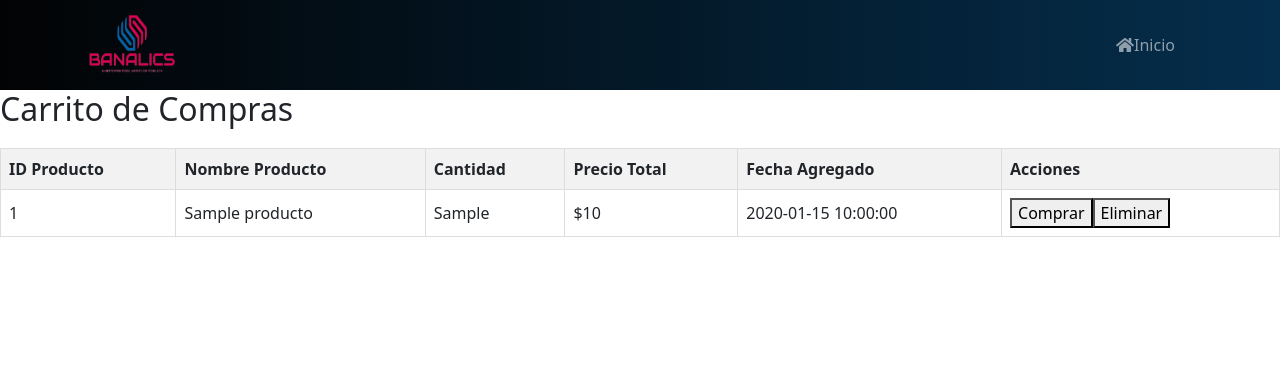
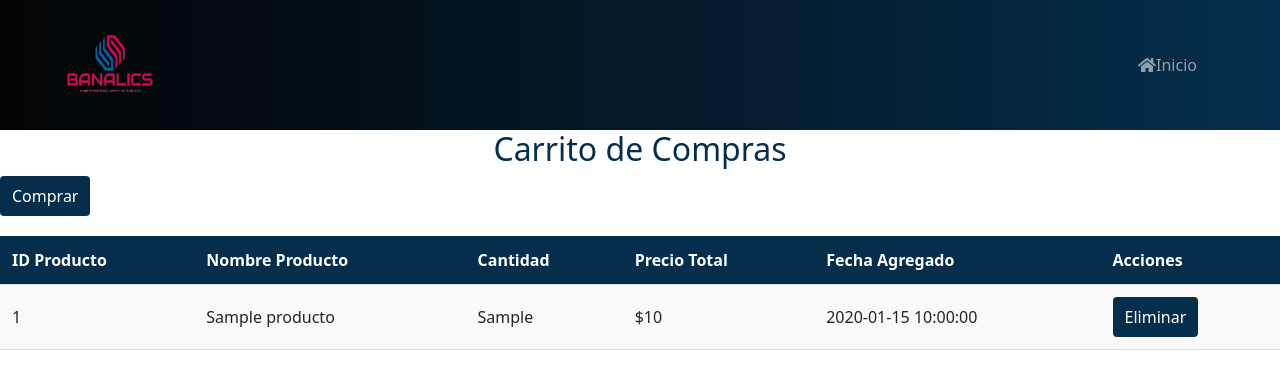
Before and after one commit to Serblaor/Banalics_php, a PHP site: page /pages/carrito.php in a window 1280 px wide. Shown: the top 389 px of the page. Run offline with PHP 8.4, Linux system fonts and the light colour scheme; tables that the repository leaves empty or names only in its code hold one stand-in row (values such as "Sample post"); some libraries are stand-ins or nearby versions.

Commit message:
actualizacion de carrito

```diff
--- a/pages/carrito.php
+++ b/pages/carrito.php
@@ -1,5 +1,6 @@
 <!-- carrito.php -->
 <?php
+include_once '../config/Conexion.php';
 // Inicia la sesión
 session_start();
 
@@ -11,7 +12,8 @@ $nombreUsuario = $usuarioAutenticado ? $_SESSION['nombresUsuario'] : '';
 $imagenUsuario = $usuarioAutenticado ? $_SESSION['imgUsuario'] : '';
 
 // Función para obtener el precio del producto desde la base de datos (ajusta según tu estructura)
-function obtenerPrecioProducto($idProducto) {
+function obtenerPrecioProducto($idProducto)
+{
     // Realiza la consulta para obtener el precio del producto según su ID
     $conexion = new Conexion();
     $conn = $conexion->ConectarDB();
@@ -28,14 +30,18 @@ function obtenerPrecioProducto($idProducto) {
     return $precioProducto;
 }
 
-// Verifica si se recibió el ID del producto
-if (isset($_POST['idProducto'])) {
+// Verifica si se recibió el ID del producto y la cantidad
+if (isset($_POST['idProducto']) && isset($_POST['cantidad'])) {
     $idProducto = $_POST['idProducto'];
     $cantidad = $_POST['cantidad'];
-    $precioTotal = $_POST['precioTotal'];
 
     // Verifica si el ID del producto no está vacío y es un número entero
     if (is_numeric($idProducto) && $idProducto > 0) {
+        // Obtén el precio del producto desde la base de datos
+        $precioProducto = obtenerPrecioProducto($idProducto);
+
+        // Calcula el precio total
+        $precioTotal = $cantidad * $precioProducto;
 
         if (!isset($_SESSION['carrito'])) {
             $_SESSION['carrito'] = [];
@@ -44,19 +50,8 @@ if (isset($_POST['idProducto'])) {
         // Verifica si el producto ya está en el carrito
         if (!in_array($idProducto, $_SESSION['carrito'])) {
             $_SESSION['carrito'][] = $idProducto;
-            echo "Producto agregado al carrito con ID: " . $idProducto;
-        } else {
-            echo "El producto ya está en el carrito.";
-        }
-    } else {
-        echo "Error: ID de producto no válido.";
-    }
-} else {
-    echo "";
-}
+            // echo "Producto agregado al carrito con ID: " . $idProducto;
 
-// Verifica si hay productos en el carrito
-if (!empty($_SESSION['carrito'])) {
             // Conecta con la base de datos
             include_once '../config/Conexion.php';
             $conexion = new Conexion();
@@ -71,10 +66,6 @@ if (!empty($_SESSION['carrito'])) {
             // Itera sobre los productos en el carrito y realiza la inserción en la base de datos
             foreach ($_SESSION['carrito'] as $idProducto) {
                 // Simplemente, por cada producto, inserta un registro en la tabla carrito con los valores correspondientes
-        $cantidad = $_POST['cantidad'];;  // Puedes ajustar esto según tus necesidades
-        $precioTotal = $_POST['precioTotal'];  // Implementa tu propia función para obtener el precio del producto
-
-        // Vincula los parámetros y ejecuta la consulta
                 $stmt->bind_param("iiid", $idUsuario, $idProducto, $cantidad, $precioTotal);
                 $stmt->execute();
             }
@@ -82,31 +73,39 @@ if (!empty($_SESSION['carrito'])) {
             // Cierra la conexión y libera los recursos
             $stmt->close();
             $conn->close();
+        } else {
+            echo "El producto ya está en el carrito.";
+        }
+    } else {
+        echo "Error: ID de producto no válido.";
+    }
+} else {
+    echo "";
+}
+
 
 // Limpia el carrito después de la inserción en la base de datos (puedes ajustar según tus necesidades)
 unset($_SESSION['carrito']);
-}
+
 ?>
+
 
 
 
 
 <!DOCTYPE html>
 <html lang="es">
+
 <head>
     <meta charset="UTF-8">
     <meta name="viewport" content="width=device-width, initial-scale=1.0">
     <title>Carrito de Compras</title>
-    <link rel="shortcut icon" type="image/x-icon" href="../../app-assets/images/ico/LogoBanalics.png">
-<link rel="shortcut icon" type="image/png" href="../../app-assets/images/ico/LogoBanalics.png">
+    <link rel="shortcut icon" type="image/x-icon" href="../app-assets/images/ico/LogoBanalics.png">
+    <link rel="shortcut icon" type="image/png" href="../app-assets/images/ico/LogoBanalics.png">
     <link href="https://cdn.jsdelivr.net/npm/bootstrap@5.3.2/dist/css/bootstrap.min.css" rel="stylesheet"
         integrity="sha384-T3c6CoIi6uLrA9TneNEoa7RxnatzjcDSCmG1MXxSR1GAsXEV/Dwwykc2MPK8M2HN" crossorigin="anonymous">
     <link rel="stylesheet" href="https://use.fontawesome.com/releases/v5.6.3/css/all.css"
         integrity="sha384-UHRtZLI+pbxtHCWp1t77Bi1L4ZtiqrqD80Kn4Z8NTSRyMA2Fd33n5dQ8lWUE00s/" crossorigin="anonymous" />
-<script src="https://cdn.jsdelivr.net/npm/bootstrap@5.3.2/dist/js/bootstrap.min.js"
-    integrity="sha384-BBtl+eGJRgqQAUMxJ7pMwbEyER4l1g+O15P+16Ep7Q9Q+zqX6gSbd85u4mG4QzX+"
-    crossorigin="anonymous"></script>
-    <script src="https://cdn.jsdelivr.net/npm/sweetalert2@10"></script>
     <style>
         /* Estilos generales para la barra de navegación */
         .navbar {
@@ -170,6 +169,7 @@ if (!empty($_SESSION['carrito'])) {
             color: #2a325f;
             /* Cambia de color al pasar el mouse */
         }
+
         .user-info {
             display: flex;
             align-items: center;
@@ -182,7 +182,8 @@ if (!empty($_SESSION['carrito'])) {
             border-radius: 50%;
             margin-right: 10px;
         }
-    .user-info span{
+
+        .user-info span {
             color: #fff;
         }
 
@@ -191,21 +192,91 @@ if (!empty($_SESSION['carrito'])) {
             flex-wrap: wrap;
             justify-content: space-around;
         }
-        /* Agrega estilos según tus preferencias */
+
+        .container {
+    max-width: 1200px;
+    margin: 0 auto;
+    padding: 20px;
+}
+
+h2 {
+    text-align: center;
+    color: #052e4c; /* Color azul oscuro */
+}
+
+/* Estilos para la tabla */
 table {
     width: 100%;
     border-collapse: collapse;
     margin-top: 20px;
+    overflow-x: auto;
 }
 
 th, td {
-            border: 1px solid #ddd;
-            padding: 8px;
+    padding: 12px;
     text-align: left;
+    border-bottom: 1px solid #ddd; /* Línea divisoria entre filas */
 }
 
 th {
-            background-color: #f2f2f2;
+    background-color: #052e4c;
+    color: #fff;
+}
+
+/* Estilos para filas impares */
+tbody tr:nth-child(odd) {
+    background-color: #f9f9f9;
+}
+
+
+button {
+    background-color: #052e4c;
+    color: #fff;
+    border: none;
+    padding: 8px 12px;
+    border-radius: 4px;
+    cursor: pointer;
+    transition: background-color 0.3s ease;
+}
+
+button:hover {
+    background-color: #020304; /* Cambio de color al pasar el mouse */
+}
+
+/* Estilos responsive */
+@media screen and (max-width: 600px) {
+    table {
+        overflow-x: auto;
+    }
+
+    th, td {
+        display: block;
+        width: 100%;
+    }
+
+    th, td {
+        text-align: left;
+        padding: 8px;
+        box-sizing: border-box;
+    }
+
+    tbody tr {
+        display: block;
+        margin-bottom: 10px;
+        border-bottom: 1px solid #ddd; /* Línea divisoria entre filas */
+    }
+
+    tbody tr:last-child {
+        border-bottom: none; /* No hay línea divisoria después de la última fila */
+    }
+
+    td:before {
+        content: attr(data-label);
+        font-weight: bold;
+        display: inline-block;
+        width: 50%;
+        margin-bottom: 5px;
+    }
 }
 
         @media screen and (max-width: 768px) {
@@ -235,6 +306,10 @@ if (!empty($_SESSION['carrito'])) {
 </head>
 
 <body>
+    <script src="https://cdn.jsdelivr.net/npm/bootstrap@5.3.2/dist/js/bootstrap.min.js"
+        integrity="sha384-BBtl+eGJRgqQAUMxJ7pMwbEyER4l1g+O15P+16Ep7Q9Q+zqX6gSbd85u4mG4QzX+"
+        crossorigin="anonymous"></script>
+    <script src="https://cdn.jsdelivr.net/npm/sweetalert2@10"></script>
     <nav class="navbar navbar-expand-lg navbar-dark bg-dark">
         <div class="container">
             <a class="navbar-brand" href="../index.php">
@@ -304,10 +379,10 @@ if (!empty($_SESSION['carrito'])) {
                     echo "<td>$" . $row['precioTotal'] . "</td>";
                     echo "<td>" . $row['fechaAgregado'] . "</td>";
                     echo "<td>";
-                echo "<button onclick='comprar(" . $row['idProducto'] . ")'>Comprar</button>";
-                echo "<button onclick='eliminarDelCarrito(" . $row['idCarrito'] . ")'>Eliminar</button>";
+                    echo "<button class='eliminar' onclick='eliminarDelCarrito(" . $row['idCarrito'] . ")'>Eliminar</button>";
                     echo "</td>";
                     echo "</tr>";
+                    echo "<button class='comprar' onclick='comprar(" . $row['idProducto'] . ")'>Comprar</button>";
                 }
             } else {
                 echo "<tr><td colspan='6'>El carrito está vacío</td></tr>";
@@ -395,4 +470,5 @@ if (!empty($_SESSION['carrito'])) {
         </script>
 
 </body>
+
 </html>
```
Also changed, not shown: pages/ProductosUser.php (+34 -15 lines). Lines whose indentation alone changed are shown as unchanged.
